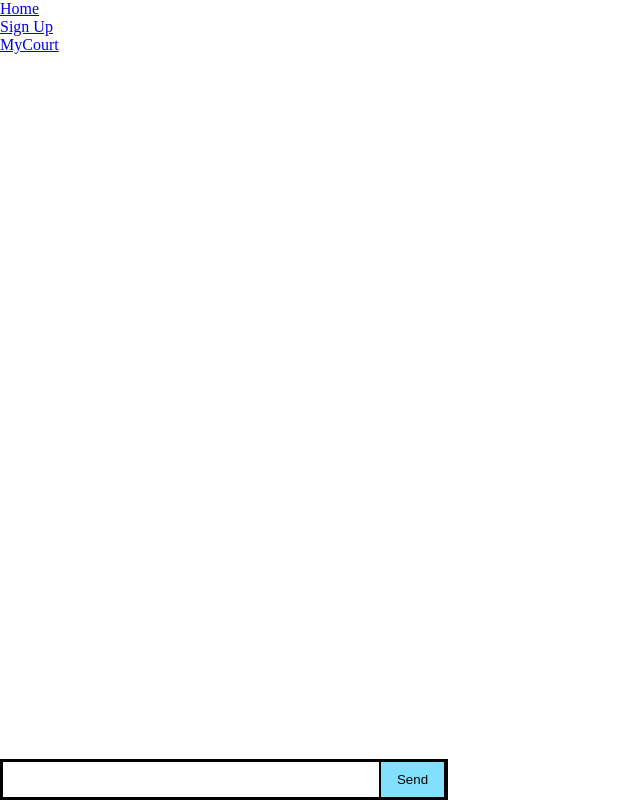
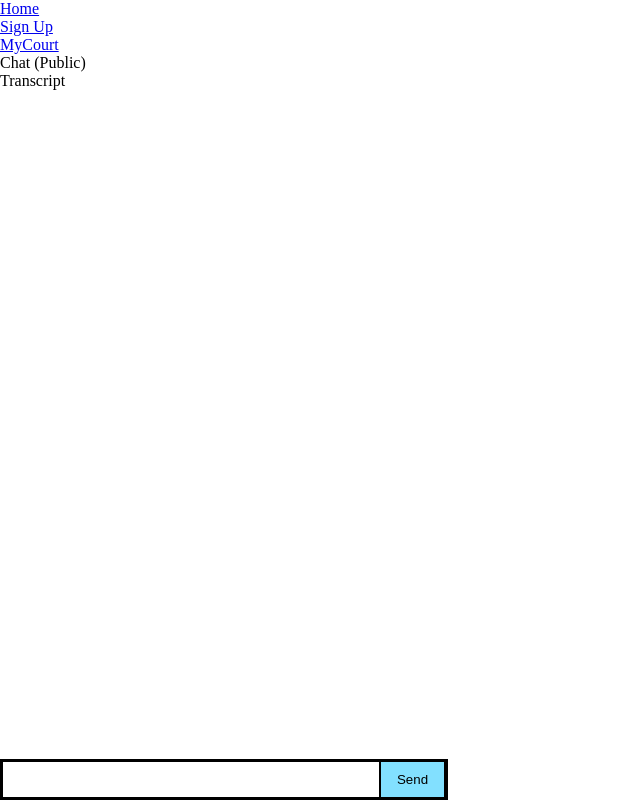
Before and after one commit to Dloft1991/chat.io, a website: page index.html in a window 1280 px wide. Shown: the whole page, without its empty margins (0-640 px from the left). Drawn offline with nearby package versions, Linux system fonts and the light colour scheme; no server answers.

Commit message:
chatchange

```diff
--- a/index.html
+++ b/index.html
@@ -55,9 +55,25 @@
              </ul>
              </div>
 
-        <ul id="messages"></ul>
+             <div class="col-lg-4">
+                <div class="card">
+                    <div class="card-header" id="chat">
+                        <!-- Chat -->
+                        Chat (Public)
+                    </div>
+                    <div class="card-body" id="well-section">
+                        <!-- chat transcript -->
+                        Transcript
+                        <ul id="messages"></ul>
+                    </div>
+                    <form class="input" action="">
+                        <input id="m" autocomplete="off" /><button>Send</button>
+                      </form>
+                </div>
+            </div>
+        <!-- <ul id="messages"></ul>
       <form class="input" action="">
           <input id="m" autocomplete="off" /><button>Send</button>
-        </form>
+        </form> -->
   </body>
 </html>
```
